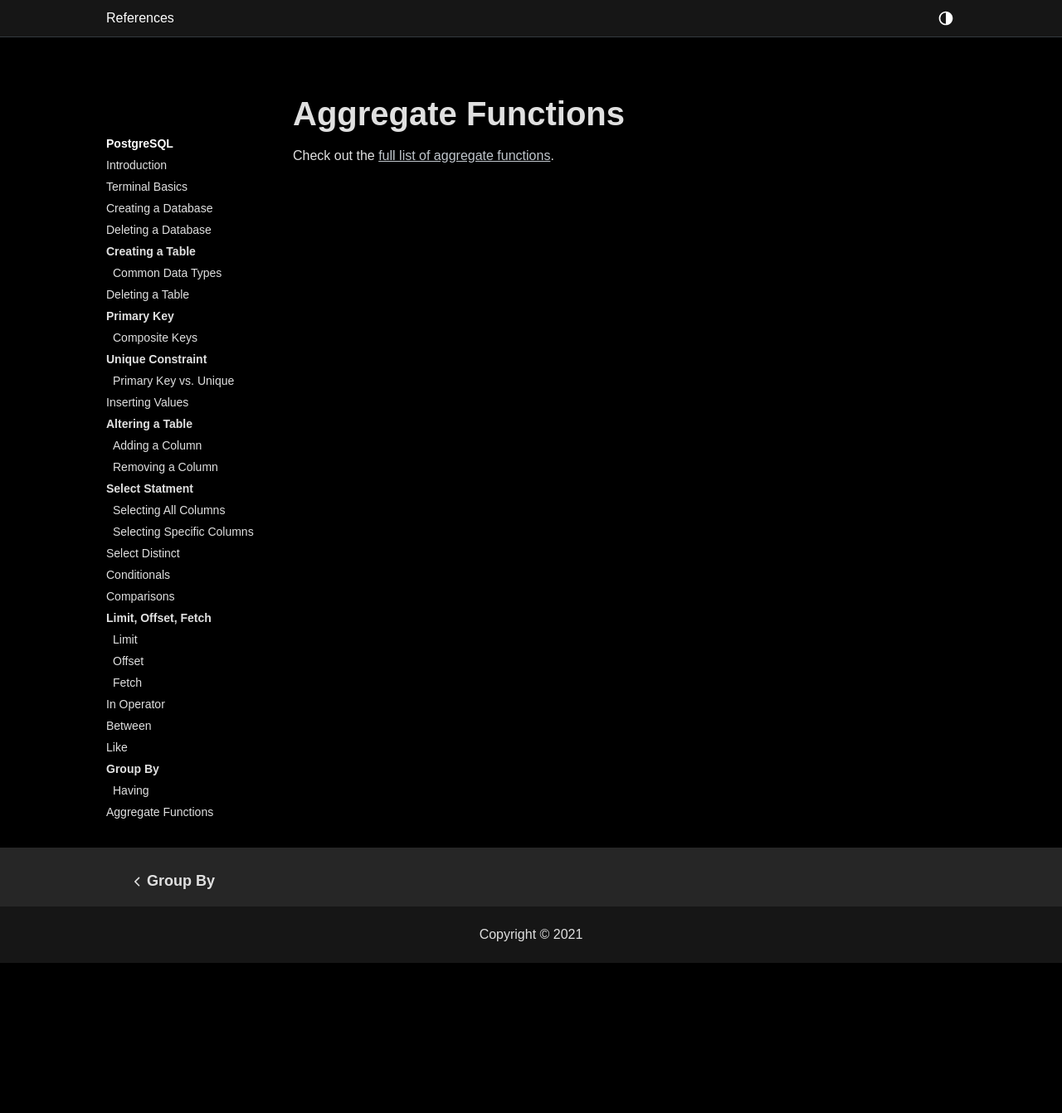
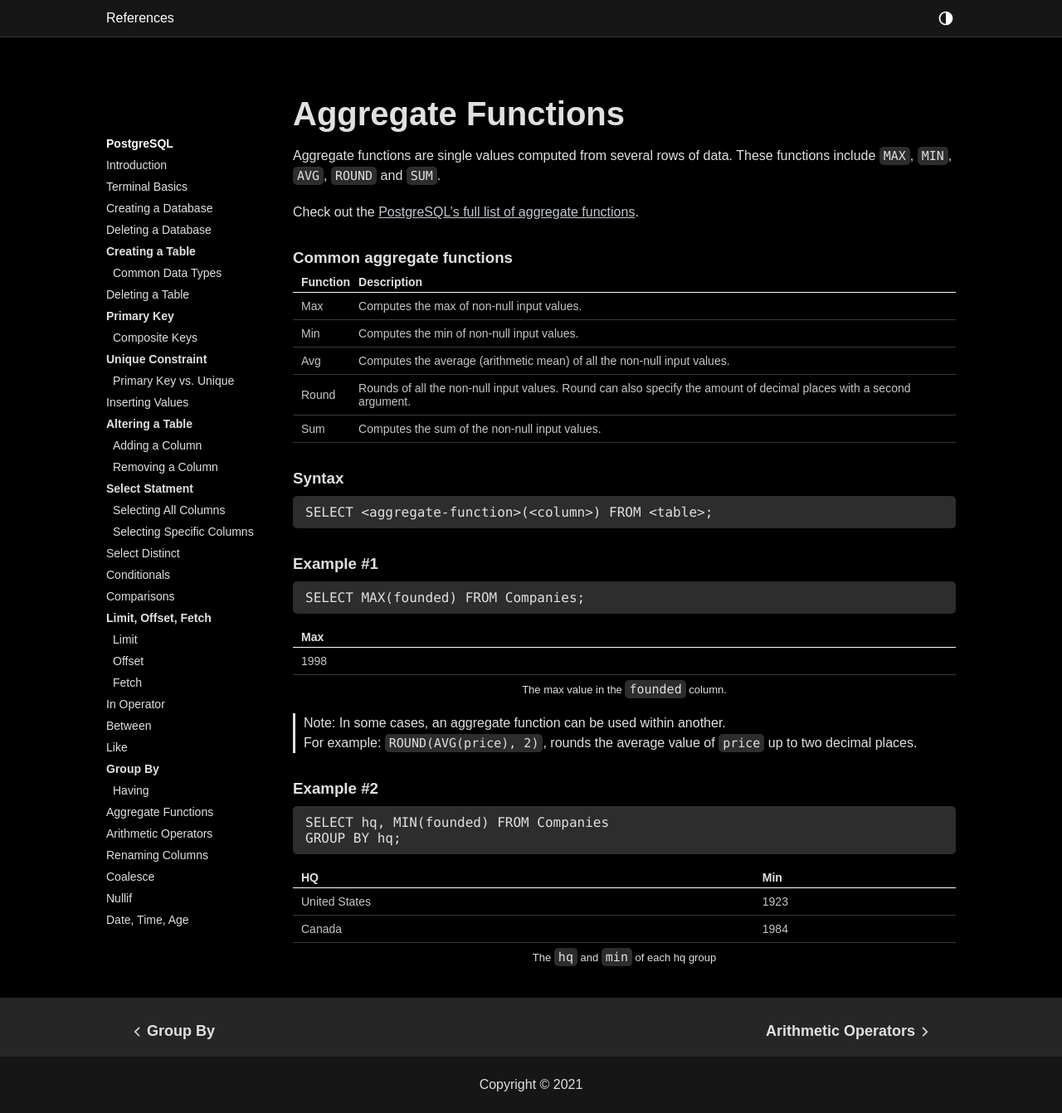
Before and after one commit to kylealvares/references, a Jekyll site: the page built from _posts/postgresql/2021-01-21-aggregate-functions.md, in a window 1280 px wide. Shown: the whole page at 83% size. Built offline with Jekyll 4.4.1, drawn with Linux system fonts in a browser that asks for light colours; some web fonts are replaced; before the commit the page ends 1161 px from its top, so only the background shows below that.

````diff
--- a/_data/tocs/postgres.yml
+++ b/_data/tocs/postgres.yml
@@ -69,3 +69,13 @@ contents:
       href: /references/postgresql/group-by#group-by-having
   - title: Aggregate Functions
     href: /references/postgresql/aggregate-functions
+  - title: Arithmetic Operators
+    href: /references/postgresql/arithmetic-operators
+  - title: Renaming Columns
+    href: /references/postgresql/renaming-columns
+  - title: Coalesce
+    href: /references/postgresql/coalesce
+  - title: Nullif
+    href: /references/postgresql/nullif
+  - title: Date, Time, Age
+    href: /references/postgresql/date
--- a/_posts/postgresql/2021-01-21-aggregate-functions.md
+++ b/_posts/postgresql/2021-01-21-aggregate-functions.md
@@ -6,4 +6,95 @@ permalink: postgresql/aggregate-functions
 collections: postgres
 ---
 
-Check out the [full list of aggregate functions](https://www.postgresql.org/docs/14/functions-aggregate.html).
+Aggregate functions are single values computed from several rows of data.
+These functions include `MAX`, `MIN`, `AVG`, `ROUND` and `SUM`.
+
+Check out the [PostgreSQL's full list of aggregate functions](https://www.postgresql.org/docs/14/functions-aggregate.html).
+
+### Common aggregate functions
+
+<table>
+    <!-- <caption>Common aggregate functions</caption> -->
+    <thead>
+        <tr>
+            <th>Function</th>
+            <th>Description</th>
+        </tr>
+    </thead>
+    <tbody>
+        <tr>
+            <td>Max</td>
+            <td>Computes the max of non-null input values.</td>
+        </tr>
+        <tr>
+            <td>Min</td>
+            <td>Computes the min of non-null input values.</td>
+        </tr>
+        <tr>
+            <td>Avg</td>
+            <td>Computes the average (arithmetic mean) of all the non-null input values.</td>
+        </tr>
+        <tr>
+            <td>Round</td>
+            <td>Rounds of all the non-null input values. Round can also specify the amount of decimal places with a second argument.</td>
+        </tr>
+        <tr>
+            <td>Sum</td>
+            <td>Computes the sum of the non-null input values.</td>
+        </tr>
+    </tbody>
+</table>
+
+### Syntax
+
+```https
+SELECT <aggregate-function>(<column>) FROM <table>;
+```
+
+### Example #1
+```https
+SELECT MAX(founded) FROM Companies;
+```
+
+<table>
+    <caption>The max value in the <code>founded</code> column.</caption>
+    <thead>
+        <tr>
+            <th>Max</th>
+        </tr>
+    </thead>
+    <tbody>
+        <tr>
+            <td>1998</td>
+        </tr>
+    </tbody>
+</table>
+
+> Note: In some cases, an aggregate function can be used within another. <br>
+> For example: `ROUND(AVG(price), 2)`, rounds the average value of `price` up to two decimal places.
+
+### Example #2
+```https
+SELECT hq, MIN(founded) FROM Companies
+GROUP BY hq;
+```
+
+<table>
+    <caption>The <code>hq</code> and <code>min</code> of each hq group </caption>
+    <thead>
+        <tr>
+            <th>HQ</th>
+            <th>Min</th>
+        </tr>
+    </thead>
+    <tbody>
+        <tr>
+            <td>United States</td>
+            <td>1923</td>
+        </tr>
+        <tr>
+            <td>Canada</td>
+            <td>1984</td>
+        </tr>
+    </tbody>
+</table>
````
Also changed, not shown: _drafts/2021-01-28-constraints.md (added, +36 -0 lines), _posts/postgresql/2021-01-16-limit-offset-fetch.md (+9 -9 lines), _posts/postgresql/2021-01-22-arithmetic-operators.md (added, +103 -0 lines), _posts/postgresql/2021-01-24-renaming-columns.md (added, +44 -0 lines), _posts/postgresql/2021-01-25-coalesce.md (added, +71 -0 lines), _posts/postgresql/2021-01-26-nullif.md (added, +71 -0 lines), _posts/postgresql/2021-01-27-date.md (added, +94 -0 lines).
